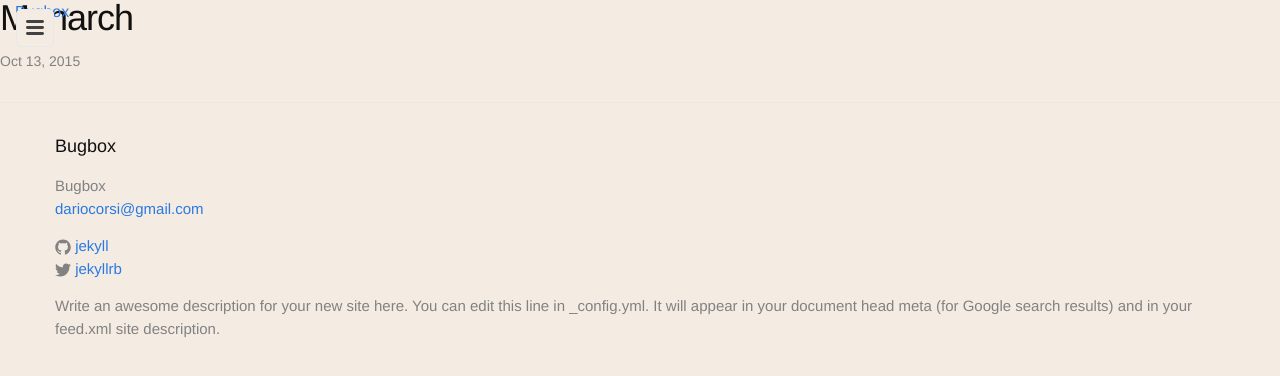
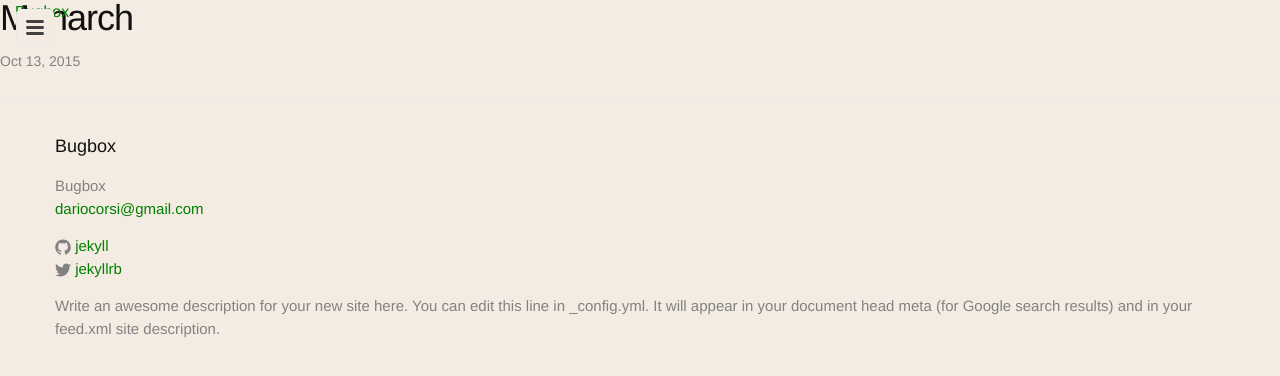
Before and after one commit to dariocorsi/bugbox, a Jekyll site: the page built from _posts/2015-10-13-monarch.markdown, in a window 1280 px wide. Shown: the top 376 px of the page. Built offline with Jekyll 4.4.1, drawn with Linux system fonts in a browser that asks for light colours.

Commit message:
Fixed some intro styling.

```diff
--- a/_sass/_base.scss
+++ b/_sass/_base.scss
@@ -22,8 +22,6 @@
     background-color: $background-color;
     -webkit-text-size-adjust: 100%;
 }
-
-
 
 /**
  * Set `margin-bottom` to maintain vertical rhythm
@@ -89,11 +87,11 @@
  * Links
  */
 a {
-    color: $brand-color;
+    color: $color-primary;
     text-decoration: none;
 
     &:visited {
-        color: darken($brand-color, 15%);
+        color: darken($color-primary, 15%);
     }
 
     &:hover {
--- a/_sass/_insect.scss
+++ b/_sass/_insect.scss
@@ -29,7 +29,7 @@
 }
 .identification-card {
   margin: 2rem auto 0;
-  padding: 1rem 2rem;
+  padding: .75rem 1rem;
   background: #fff;
   text-align: center;
   box-shadow: 4px 4px 0 rgba(0, 0, 0, .1);
@@ -43,7 +43,13 @@
   .latin-name {
     font-style: italic;
   }
+
+  .listing-options{
+  }
 }
+
+
+
 @keyframes wiggle {
   0% {
     transform: none;
--- a/_sass/_palette.scss
+++ b/_sass/_palette.scss
@@ -6,6 +6,8 @@
 $grey-color-dark:  darken($grey-color, 25%);
 
 
+$color-primary: green;
+$color-neutral: #ccc;
 $color-site-frame: #A67C52;
 $color-global-shadow: rbga(#000,.25);
 $color-intro-bg: #22B573;
--- a/_sass/_site-intro.scss
+++ b/_sass/_site-intro.scss
@@ -3,11 +3,13 @@
   background: $color-intro-bg;
   height: 100vh;
   display: flex;
-  align-items: center;
   position: fixed;
   top: 0;
   left: 0;
   width: 100%;
+  .wrapper{
+    margin:auto;
+  }
   .intro-card {
     margin: 2rem auto 0;
     padding: 1rem 2rem;
--- a/index.html
+++ b/index.html
@@ -27,7 +27,11 @@
         </h2>
           <div class="latin-name">{{ post.latin }}</div>
         <div class="family">{{post.family}}</div>
-        <a href="{{post.image}}" title="Download {{insect.name}} SVG" download>Download SVG</a>
+
+        <div class="listing-options">
+          <a href="{{post.image}}" title="Download {{insect.name}} SVG" download>Download SVG</a>
+        </div>
+
       </div>
     </li>
   {% endfor %}
```
